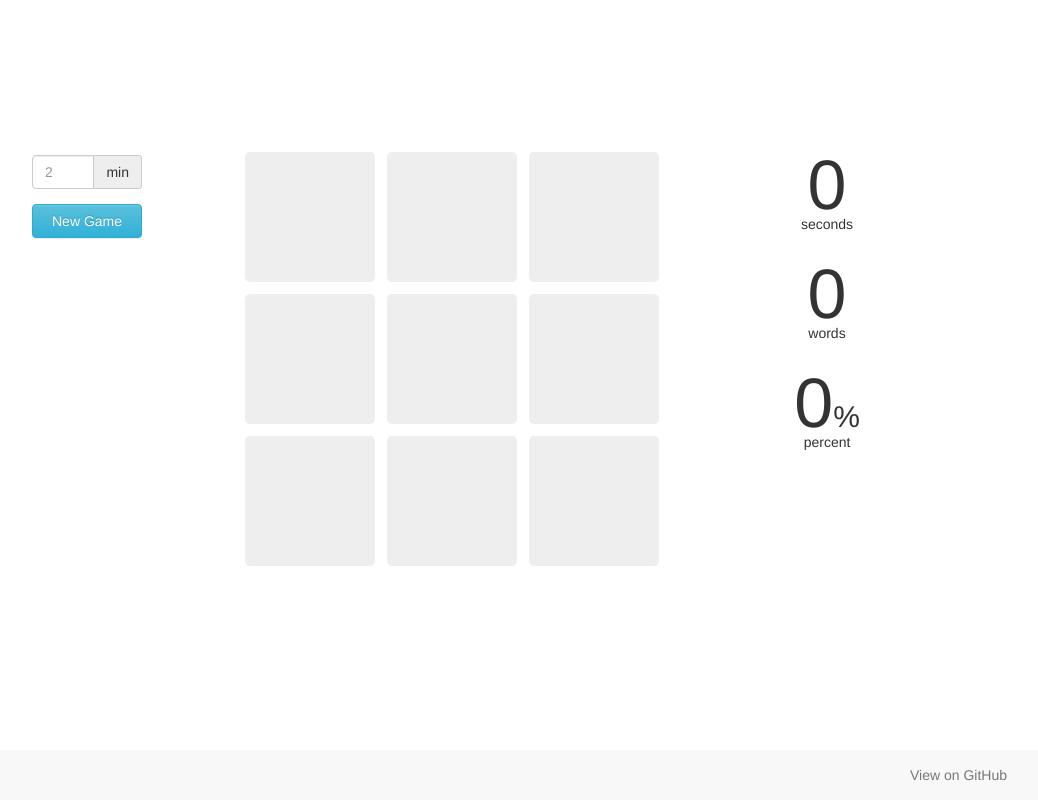
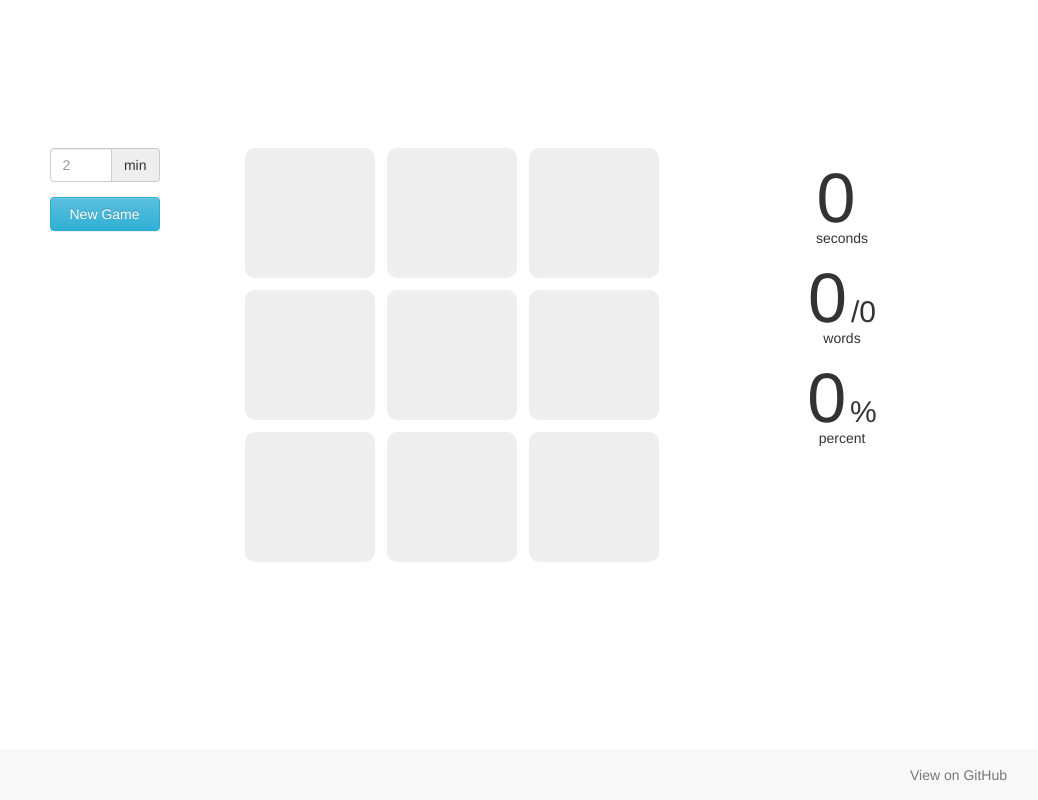
Before and after one commit to balidani/liwords, a Flask app: page / in a window 1280 px wide. Shown: the whole page, without its empty margins (188-1226 px from the left). Run offline with Flask 2, Linux system fonts and the light colour scheme; some libraries are stand-ins or nearby versions.

Commit message:
HTML & CSS cleanup

```diff
--- a/static/css/custom.css
+++ /dev/null
@@ -1,157 +0,0 @@
-/*
- * Containers
- */
-
-#main-container {
-    width: 1000px;
-    padding-top: 10px;
-}
-
-.liw-container {
-    width: 500px;
-    margin-left: auto;
-    margin-right: auto;
-    margin-top: 10px;
-    text-align: center;
-}
-
-/*
- * Letter box display
- */
-
-.liw-box-outer {
-    display: inline-block;
-    width: 130px;
-    min-height: 130px;
-
-    line-height: 130px;
-    margin-left: 4px;
-    margin-right: 4px;
-    margin-top: 12px;
-
-    border-radius: 5px;
-    font-size: 70px;
-    text-transform: uppercase;
-}
-
-.liw-box-inner {
-    width: 100px;
-    min-height: 100px;
-    line-height: 100px;
-    margin-left: auto;
-    margin-right: auto;
-    margin-top: 20px;
-
-}
-
-/*
- * Formed word display
- */
-
-.liw-word-container {
-    width: 450px;
-    height: 120px;
-    position: relative;
-    margin: auto;
-}
-
-.liw-word, .liw-word-overlay {
-    width: 100%;
-    position: absolute;
-    padding-top: 20px;
-    text-align: center;
-}
-
-.liw-word {
-    z-index: 10;
-}
-
-#liw-word-actual, #liw-word-actual-overlay {
-    text-align: center;
-    font-size: 50px;
-    text-transform: uppercase;
-}
-
-/*
- * Sidebars
- */
-
-.liw-sidebar-right {
-    float: right;
-    margin-right: 10px;
-    width: 200px;
-    height: 450px;
-    line-height: 20px;
-    padding-top: 45px;
-    text-align: center;
-}
-
-.liw-sidebar-left {
-    float: left;
-    margin-left: 80px;
-    margin-top: 25px;
-    width: 80px;
-    height: 450px;
-    padding-top: 0px;
-    text-align: right;
-}
-
-.liw-checkbox {
-    text-align: center;
-}
-
-/*
- * Timer and score display
- */
-
-.liw-timer-seconds, .liw-found-words, .liw-score-points {
-    font-size: 70px;
-}
-.liw-found-words-max, .liw-score-percent {
-    font-size: 30px;
-}
-.liw-timer-text, .liw-score-text {
-    font-size: 14px;
-}
-.liw-sidebar-right-space {
-    height: 50px;
-}
-
-/*
- * Solution boxes
- */
-
-.liw-word-solutions {
-    display: inline-table;
-    vertical-align: middle;
-    position: absolute;
-    font-size: 16px;
-}
-.liw-solution-box {
-    display: inline-block;
-    margin: 3px;
-    padding-left: 5px;
-    padding-right: 5px;
-    border-radius: 6px;
-}
-.liw-found {
-    background-color: #bea;
-}
-.liw-missed {
-    background-color: #fab;
-}
-
-/*
- * Color theme
- */
-
-.liw-free { background-color: #eee; }
-.liw-selected { background-color: #59e; }
-
-
-/*
- * Misc.
- */
-
-.no-display { display: none; }
-.no-float { clear: both; }
--- /dev/null
+++ b/static/css/liwords.css
@@ -0,0 +1,110 @@
+/* Main containers */
+.liw-main-container {
+    margin-top: 20px;
+}
+
+.liw-overlay-container {
+    position: relative;
+    width: 600px;
+    height: 120px;
+    margin: 0 auto;
+}
+.liw-overlay-container div {
+    position: absolute;
+    width: 100%;
+    height: 100%;
+    left: 0px;
+    top: 0px;
+}
+
+/* Sidebars */
+.liw-left-side, .liw-right-side {
+    padding: 0px;
+    margin-top: 8px;
+}
+
+.liw-left-side {
+    float: right;
+    width: 80px;
+}
+
+
+/* Word display (at the top) */
+.liw-word {
+    text-align: center;
+    font-size: 50px;
+    text-transform: uppercase;
+}
+
+/* Grid */
+.liw-grid {
+    width: 100%;
+    text-align: center;
+}
+.liw-cell-outer {
+    display: inline-block;
+    width: 130px;
+    height: 130px;
+
+    line-height: 130px;
+    margin: 4px;
+    margin-top: 8px;
+
+    border-radius: 10px;
+    font-size: 70px;
+    text-transform: uppercase;
+
+    background-color: #eee;
+}
+.liw-cell-inner {
+    width: 100px;
+    height: 100px;
+    line-height: 100px;
+    margin: auto;
+    margin-top: 15px;
+}
+.liw-cell-selected {
+    background-color: #59e !important;
+}
+
+/* Scores */
+.liw-score {
+    width: 100%;
+    text-align: center;
+}
+.liw-text-large {
+    font-size: 70px;
+}
+.liw-text-medium {
+    font-size: 30px;
+}
+.liw-text-small {
+    font-size: 14px;
+    margin-top: -20px;
+}
+
+/* Solutions */
+.liw-solutions {
+    font-size: 16px;
+}
+.liw-solution-box {
+    display: inline-block;
+    margin: 3px;
+    padding-left: 4px;
+    padding-right: 4px;
+    border-radius: 4px;
+}
+.liw-solution-box:hover {
+    color: #fff;
+}
+.liw-solution-found {
+    background-color: #bea;
+}
+.liw-solution-missed {
+    background-color: #fab;
+}
+
+/* Misc. */
+.no-display {
+    display: none;
+}
--- a/static/js/liwords.js
+++ b/static/js/liwords.js
@@ -19,24 +19,22 @@ var gridSize = 3;
 var setSelected = function(letterObj) {
   var letterParent = letterObj.parent();
 
-  letterParent.removeClass("liw-free");
-  letterParent.addClass("liw-selected");
+  letterParent.addClass("liw-cell-selected");
 }
 
 var unsetSelected = function(letterObj) {
   var letterParent = letterObj.parent();
 
-  letterParent.removeClass("liw-selected");
-  letterParent.addClass("liw-free");
+  letterParent.removeClass("liw-cell-selected");
 }
 
 var toggleSelected = function(letterObj) {
   var letterParent = letterObj.parent();
 
-  if (letterParent.hasClass("liw-free")) {
+  if (letterParent.hasClass("liw-cell-selected")) {
+    unsetSelected(letterObj);
+  } else {
     setSelected(letterObj);
-  } else if (letterParent.hasClass("liw-selected")) {
-    unsetSelected(letterObj);
   }
 }
 
@@ -48,7 +46,7 @@ var toggleSelected = function(letterObj) {
 
 var setTime = function(value) {
   time = value;
-  $(".liw-timer-seconds").text(time);
+  $("#liw-time-value").text(time);
 }
 
 var decTime = function() {
@@ -61,7 +59,7 @@ var getTime = function() {
 
 var addScore = function(word) {
   score += word.length - 2;
-  $(".liw-score-points").text(Math.round(100 * score / puzzleObj.max_score));
+  $("#liw-score-value").text(Math.round(100 * score / puzzleObj.max_score));
 }
 
 /* * * * * * * * * * * * * * * * * * * * * * * * * * * * * * * * * * * * * * *
@@ -76,7 +74,7 @@ var getWord = function() {
 
 var setWord = function(newWord) {
   currentWord = newWord;
-  $("#liw-word-actual").text(currentWord);
+  $("#liw-word-real").text(currentWord);
 }
 
 /*
@@ -97,14 +95,16 @@ var checkHash = function(word) {
  */
 var checkWord = function() {
 
+  // TODO: rewrite this with CSS classes
+
   var failColor = "#e24";
   var seenColor = "#fe2";
   var successColor = "#3e6";
 
   if (currentWord.length >= 3) {
     oldWord = currentWord;
-    $("#liw-word-actual-overlay").text("");
-    $("#liw-word-actual-overlay").text(oldWord);
+    $("#liw-word-result").text("");
+    $("#liw-word-result").text(oldWord);
     if (checkHash(currentWord)) {
       // Word is correct
       if (foundWords.indexOf(currentWord) < 0) {
@@ -112,20 +112,20 @@ var checkWord = function() {
 
         addScore(currentWord);
 
-        $(".liw-found-words").text(foundWords.length);
-        $("#liw-word-actual-overlay").css("color", successColor);
+        $("#liw-words-found").text(foundWords.length);
+        $("#liw-word-result").css("color", successColor);
 
       } else {
         // Word has already been found
-        $("#liw-word-actual-overlay").css("color", seenColor);
+        $("#liw-word-result").css("color", seenColor);
       }
 
     } else {
-      $("#liw-word-actual-overlay").css("color", failColor);
+      $("#liw-word-result").css("color", failColor);
     }
 
-    $("#liw-word-actual-overlay").show();
-    $("#liw-word-actual-overlay").fadeOut("slow");
+    $("#liw-word-result").show();
+    $("#liw-word-result").fadeOut("slow");
   }
 
 }
@@ -139,8 +139,8 @@ var resetWord = function() {
   checkWord();
 
   currentWord = "";
-  $("#liw-word-actual").text(currentWord);
-  $(".liw-box-outer").removeClass("liw-selected").addClass("liw-free");
+  $("#liw-word-real").text(currentWord);
+  $(".liw-cell-outer").removeClass("liw-cell-selected");
   visited = [];
 }
 
@@ -158,7 +158,7 @@ var addLetter = function(letterObj) {
     var currentParent = letterObj.parent();
 
     // Check if it"s already selected
-    if (currentParent.hasClass("liw-selected")) {
+    if (currentParent.hasClass("liw-cell-selected")) {
 
       secondLastVisited = visited[visited.length - 2];
 
@@ -201,20 +201,20 @@ var addLetter = function(letterObj) {
 var displaySolution = function(solutions) {
 
   for (var i = 0; i < solutions.length; ++i) {
-    var solutionDiv = $("<div/>").append(solutions[i] + " ×");
+    var solutionDiv = $("<span/>").append(solutions[i] + " ×");
     solutionDiv.addClass("liw-solution-box");
 
     // Add class according to successful find
     if (foundWords.indexOf(solutions[i]) < 0) {
-      solutionDiv.addClass("liw-missed");
+      solutionDiv.addClass("liw-solution-missed");
     } else {
-      solutionDiv.addClass("liw-found");
+      solutionDiv.addClass("liw-solution-found");
     }
 
-    $(".liw-word-solutions").append(solutionDiv);
+    $(".liw-solutions").append(solutionDiv);
   }
 
-  $(".liw-word-solutions").fadeIn();
+  $(".liw-solutions").fadeIn();
 
 }
 
@@ -224,7 +224,7 @@ var displaySolution = function(solutions) {
 var displayPuzzle = function(puzzle) {
 
   // Display puzzle on the grid
-  var children = $(".liw-container > .liw-box-outer").children();
+  var children = $(".liw-grid > .liw-cell-outer").children();
   for (var i = 0; i < children.length; ++i) {
     $(children[i]).text(puzzle.charAt(i));
   }
@@ -332,14 +332,14 @@ var gameStart = function() {
       score = 0;
       foundWords = [];
 
-      $(".liw-found-words").text(foundWords.length);
-      $(".liw-score-points").text(score);
+      $("#liw-words-found").text(foundWords.length);
+      $("#liw-score-value").text(score);
 
       // Set max words
-      $(".liw-found-words-max").text("/" + puzzleObj.hashes.length);
+      $("#liw-words-max").text(puzzleObj.hashes.length);
 
       // Hide possible previous solutions
-      $(".liw-word-solutions").empty();
+      $(".liw-solutions").empty();
 
       // Hide pre-game buttons
       // Show post-game buttons
@@ -430,12 +430,12 @@ $(function() {
   });
 
   // This is to disable text selection
-  $(".liw-container").mousedown(function(e) {
+  $(".liw-grid").mousedown(function(e) {
     return false;
   });
 
   // Mouse down handler
-  $(".liw-box-inner").mousedown(function(e) {
+  $(".liw-cell-inner").mousedown(function(e) {
 
     if(e.which === 1) mouseDown = true;
 
@@ -449,7 +449,7 @@ $(function() {
   });
 
   // Mouse over handler
-  $(".liw-box-inner").mouseover(function(e) {
+  $(".liw-cell-inner").mouseover(function(e) {
 
     if (!gameOn)
       return false;
--- a/templates/index.html
+++ b/templates/index.html
@@ -6,23 +6,20 @@
             type="text/css"/>
         <link rel="stylesheet" href="{{ url_for('static', filename='css/bootstrap-theme.min.css') }}"
             type="text/css"/>
-        <link rel="stylesheet" href="{{ url_for('static', filename='css/custom.css') }}"
+        <link rel="stylesheet" href="{{ url_for('static', filename='css/liwords.css') }}"
             type="text/css"/>
         <title>liwords</title>
     </head>
     <body>
-        <div id="main-container" class="container">
-            <div class="liw-word-container">
-                <div class="liw-word">
-                    &nbsp;<span id="liw-word-actual"></span>&nbsp;
+        <div class="liw-main-container container">
+            <div class="liw-overlay-container">
+                <div id="liw-word-real" class="liw-word"></div>
+                <div id="liw-word-result" class="liw-word"></div>
+                <div class="liw-solutions"></div>
             </div>
-                <div class="liw-word-overlay">
-                    &nbsp;<span id="liw-word-actual-overlay"></span>&nbsp;
-                </div>
-                <div class="liw-word-solutions no-display">
-                </div>
-            </div>
-            <div class="liw-sidebar-left">
+            <div class="row no-pad">
+                <div class="col-md-2 col-md-offset-1">
+                    <div class="liw-left-side">
                         <div class="form-horizontal">
                             <div class="form-group liw-pre-game">
                                 <div class="input-group">
@@ -31,18 +28,6 @@
                                     <span class="input-group-addon">{{ l["min"] }}</span>
                                 </div>
                             </div>
-                    <!--<div class="form-group liw-pre-game">
-                        <div class="liw-checkbox checkbox">
-                            <label>
-                                <input id="liw-checkbox-online" type="checkbox"> {{ l["online"] }}
-                            </label>
-                        </div>
-                        <div class="liw-checkbox checkbox no-display">
-                            <label>
-                                <input id="liw-checkbox-public" type="checkbox"> {{ l["public"] }}
-                            </label>
-                        </div>
-                    </div>-->
                             <div class="form-group liw-pre-game">
                                 <button id="liw-start-button" class="btn btn-info form-control">
                                     {{ l["new_game"] }}
@@ -60,35 +45,52 @@
                             </div>
                         </div>
                     </div>
-            <div class="liw-sidebar-right">
-                <span class="liw-timer-seconds">0</span><br/>
-                <span class="liw-timer-text">{{ l["seconds"] }}</span>
-
-                <div class="liw-sidebar-right-space"></div>
-
-                <span class="liw-found-words">0</span><span class="liw-found-words-max"></span><br/>
-                <span class="liw-found-words-text">{{ l["words"] }}</span>
-
-                <div class="liw-sidebar-right-space"></div>
-
-                <span class="liw-score-points">0</span><span class="liw-score-percent">%</span><br/>
-                <span class="liw-score-text">{{ l["percent"] }}</span>
                 </div>
-            <div cass="no-float"></div>
-            <div class="liw-container">
+                <div class="col-md-6">
+                    <div class="liw-grid">
                         {% for item in range(9) -%}
                             <div id="liw-id-{{ item % 3 }}-{{ item // 3 }}"
-                        class="liw-box-outer liw-free"
+                                class="liw-cell-outer liw-free"
                                 data-x="{{ item % 3}}" data-y="{{ item // 3}}">
-                        <div class="liw-box-inner">&nbsp;</div>
+                                <div class="liw-cell-inner">&nbsp;</div>
                             </div>
                         {% endfor -%}
+                    </div>
+                </div>
+                <div class="col-md-2">
+                    <div class="liw-right-side">
+                        <div class="liw-score">
+                            <div class="liw-score-line">
+                                <span id="liw-time-value" class="liw-text-large">0</span>
+                                <span class="liw-text-medium">&nbsp;</span>
+                            </div>
+                            <div class="liw-text-small">{{ l["seconds"] }}</div>
+                        </div>
+                        <div class="liw-score">
+                            <div class="liw-score-line">
+                                <span id="liw-words-found" class="liw-text-large">0</span>
+                                <span class="liw-text-medium">
+                                    /<span id="liw-words-max">0</span>
+                                </span>
+                            </div>
+                            <div class="liw-text-small">{{ l["words"] }}</div>
+                        </div>
+                        <div class="liw-score">
+                            <div class="liw-score-line">
+                                <span id="liw-score-value" class="liw-text-large">0</span>
+                                <span class="liw-text-medium">%</span>
+                            </div>
+                            <div class="liw-text-small">{{ l["percent"] }}</div>
+                        </div>
+                    </div>
+                </div>
             </div>
         </div>
 
         <div class="navbar-default navbar-fixed-bottom">
             <div class="container">
-                <a href="https://github.com/balidani/liwords" class="navbar-text pull-right">View on GitHub</a>
+                <a href="https://github.com/balidani/liwords"
+                    class="navbar-text pull-right">View on GitHub</a>
             </div>
         </div>
 
```
Lines whose indentation alone changed are shown as unchanged.
